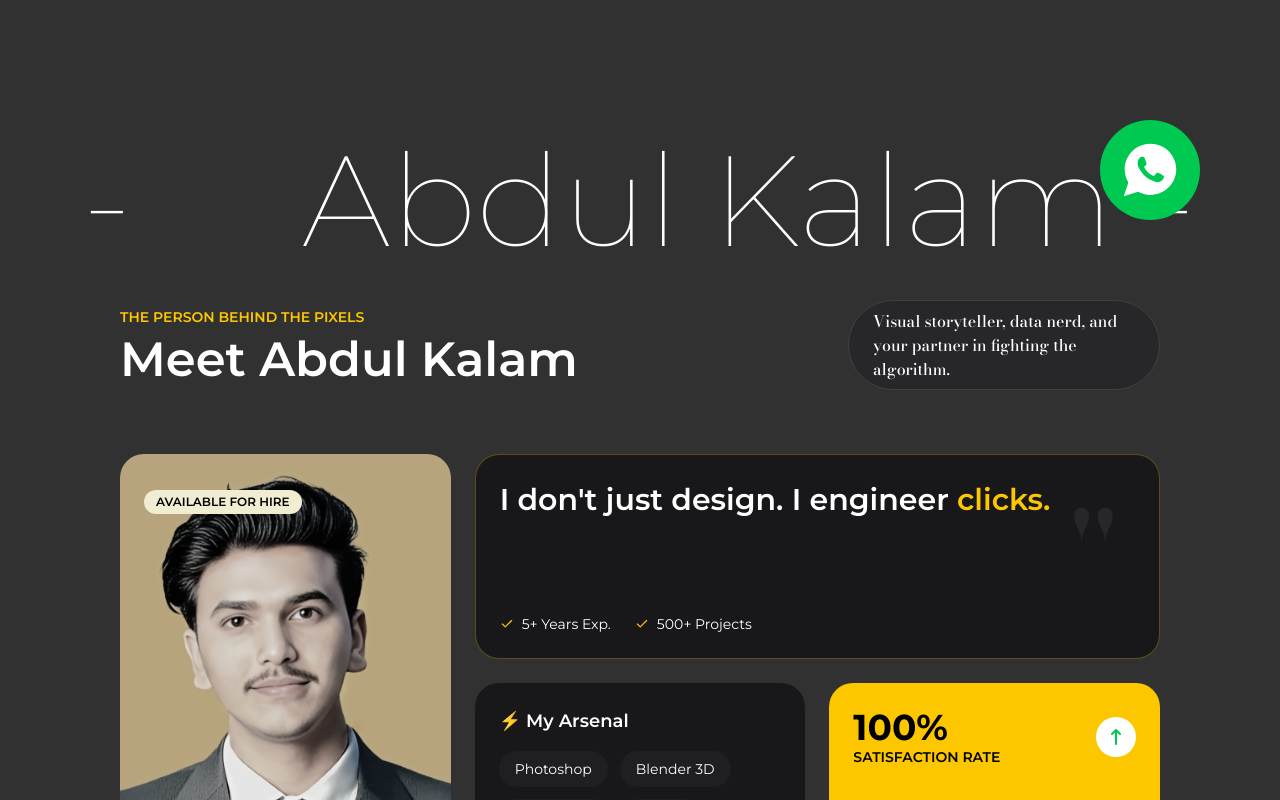
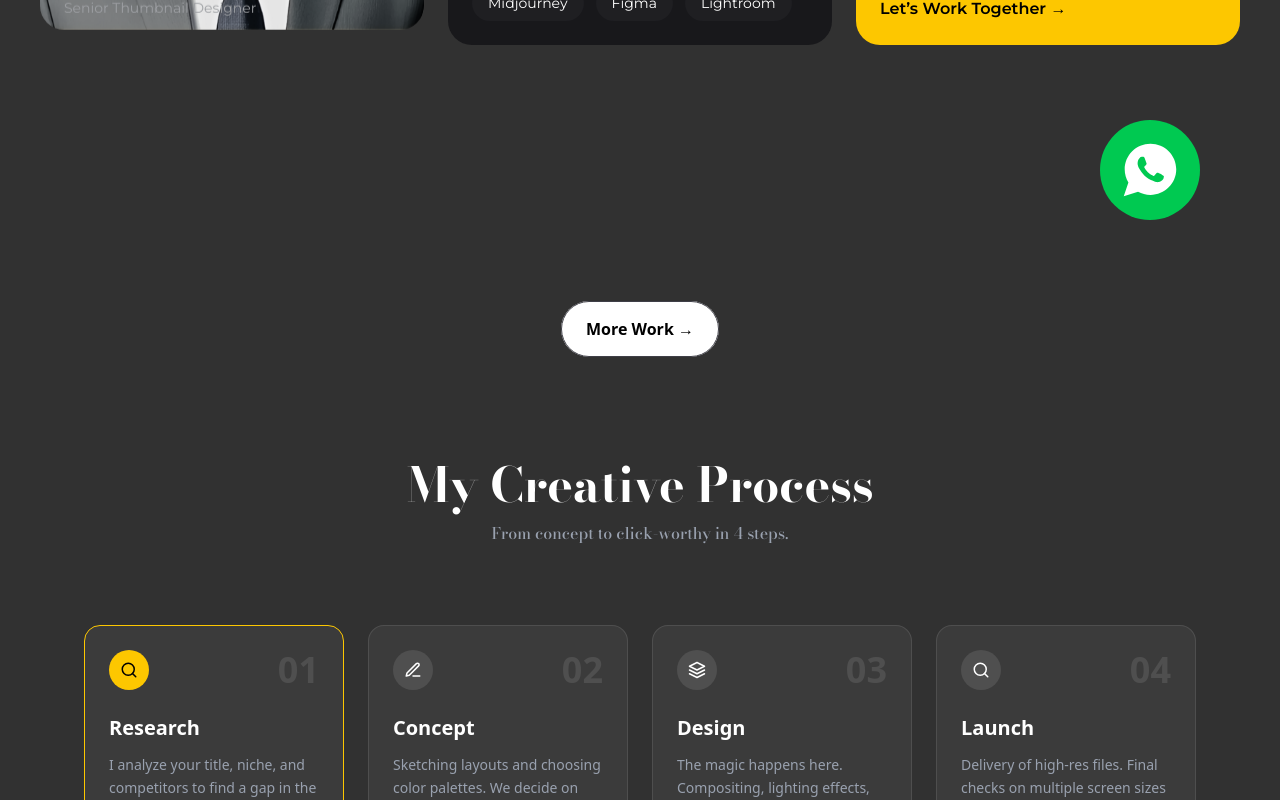
Before and after one commit to abdulkalam-011/thumbnail-design-frontend, a React (Vite) app: page / in a window 1280 px wide. Shown: the part 540-1340 px from the top of the page. Built offline with nearby package versions, Linux system fonts and the light colour scheme.

Commit message:
cleanup of classes

```diff
--- a/src/App.css
+++ b/src/App.css
@@ -13,22 +13,12 @@
 }
 
 
-section {
-  min-height: 100vh;
-  min-width: 100%;
-  font-family: "Bodoni Moda", serif;
-  font-optical-sizing: auto;
-  font-weight: 400;
-  font-style: normal;
-}
 
 .font-montserrat {
  font-family: "Montserrat", sans-serif;
   font-optical-sizing: auto;
   font-style: normal;
 }
-
-
 
 .arrow:hover .arrow span{
   opacity: 100%;
--- a/src/App.jsx
+++ b/src/App.jsx
@@ -1,16 +1,15 @@
-import React, { useState, useEffect } from "react";
+import { useState, useEffect } from "react";
 import "./App.css";
-import Contact from "./components/contact/Contact";
-import Hero from "./components/Hero";
-import ImageComprison from "./components/ImageComprison";
 import Footer from "./components/layout/Footer";
 import Header from "./components/layout/Header";
 import WorkGrid from "./components/workDrawer/WorkGrid";
 import { IoLogoWhatsapp } from "react-icons/io";
 import About from "./components/About";
-import MyProcess from "./components/MyProcess";
 import ThumbnailCaseStudy from "./components/ui/CaseStudy";
 import FAQ from "./components/FAQs";
+import Hero from "./components/homeDrawer/Hero";
+import MyProcess from "./components/homeDrawer/MyProcess";
+import ContactForm from "./components/contact/Connect";
 
 function App() {
   const [showMobileWarning, setShowMobileWarning] = useState(() =>
@@ -40,25 +39,28 @@ function App() {
           </p>
         </div>
       )}
-      <div className="px-4 sm:px-10 md:px-15 lg:px-20 overflow-x-hidden">
+
         <Header />
         <section id="hero" className="">
-          <Hero />
+         <Hero />
         </section>
-        <div id="about" className="h-fit mt-10">
+        <div id="about" className=" mt-10">
           <About/>
         </div>
-        <div id="compare-images" className="h-fit mt-10">
+        {/* <div id="compare-images" className="h-fit mt-10">
           <ThumbnailCaseStudy />
+        </div> */}
+
+        <section id="work" className="px-4 md:px-10 lg:px-20">
+          <WorkGrid />
+        </section>
+
+        <MyProcess />
+        <div id="contact" className="w-full h-fit font-montserrat">
+         <ContactForm />
         </div>
 
-        <section id="work" className="">
-          <WorkGrid />
-        </section>
-        <div id="contact" className="w-full h-fit">
-          <Contact />
-        </div>
-        <section id="testimonials" className=""><FAQ /></section>
+        <section id="testimonials" className="px-4 md:px-10 lg:px-20"><FAQ /></section>
         <Footer />
 
         <div className="fixed bottom-10 lg:right-20 md:right-10 right-5 bg-green-500 text-white p-2 rounded-full z-99 md:p-5">
@@ -71,8 +73,7 @@ function App() {
             <IoLogoWhatsapp color="white" className="text-3xl md:text-6xl" />
           </a>
         </div>
-      </div>
-    </>
+      </>
   );
 }
 
--- a/src/index.css
+++ b/src/index.css
@@ -17,7 +17,7 @@ html {
   min-height: 100vh;
   scroll-behavior: smooth;
   overflow-x: hidden;
-  width: 100vw;
+  width: 100%;
 }
 
 button {
@@ -27,25 +27,3 @@ button {
 a {
   cursor: pointer;
 }
-
-
-.marquee-track {
-  display: inline-flex;
-  white-space: nowrap;
-  will-change: transform;
-  /* animation: marquee 14s linear infinite; */
-}
-
-@keyframes marquee {
-  0% {
-    transform: translateX(0);
-  }
-  100% {
-    transform: translateX(-50%);
-  }
-}
-
-/* Reduce text selection flicker on scroll */
-.marquee-track > * {
-  flex-shrink: 0;
-}
```
Also changed, not shown: public/images/thumbnail-design-hero.jpg (added).
